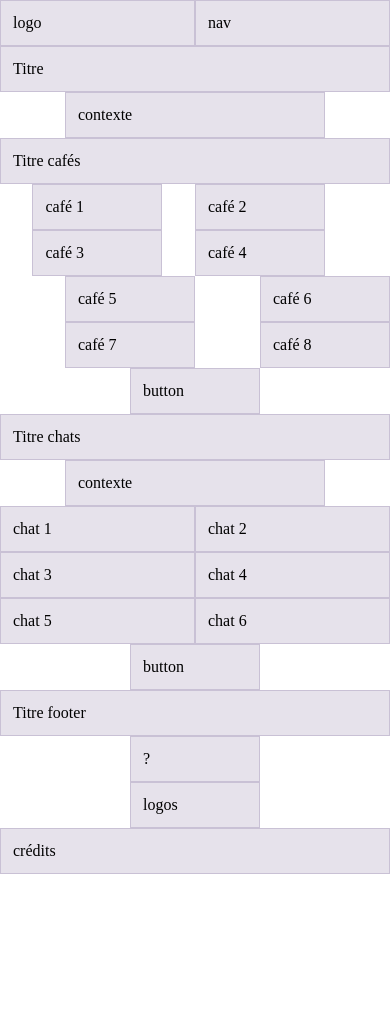
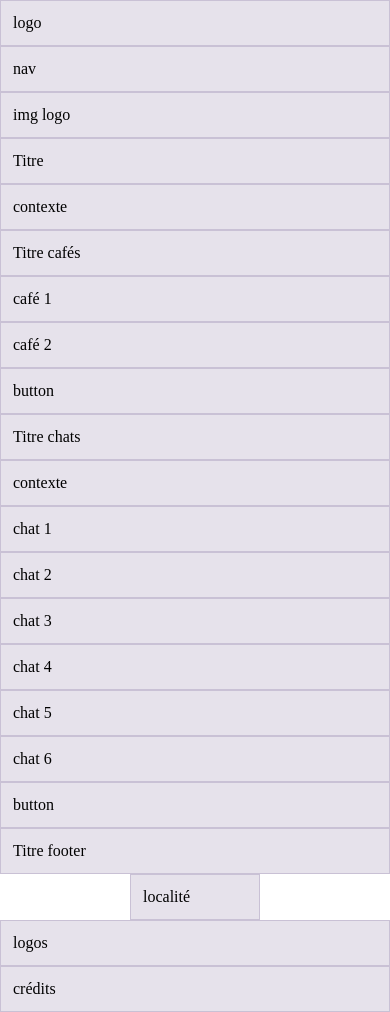
Before and after one commit to Lisa-str/catfe, a website built with Parcel: page src/index.html in a window 390 px wide. Before the commit the page ends 874 px from the top, so only its background shows below. Built offline with nearby package versions, Linux system fonts and the light colour scheme.

Commit message:
grille bootstrap responsive

```diff
--- a/src/index.html
+++ b/src/index.html
@@ -7,36 +7,31 @@
     <link rel="stylesheet" href="scss/main.scss" />
   </head>
   <body>
-    <div class="header">
+    <header>
       <div class="container">
         <div class="row">
-          <div class="col-6">logo</div>
-          <div class="col-6">nav</div>
-          <div class="col-12">Titre</div>
+          <div class="col-lg-6">logo</div>
+          <div class="col-lg-6">nav</div>
+          <div class="col-12">img logo</div>
+          <div class="col-lg-12">Titre</div>
         </div>
       </div>
-    </div>
+    </header>
     <main>
       <div class="contexte">
         <div class="container">
           <div class="row">
-            <div class="col-8 offset-2">contexte</div>
+            <div class="col-lg-8 offset-lg-2">contexte</div>
           </div>
         </div>
       </div>
       <div class="cafe">
         <div class="container">
           <div class="row">
-            <div class="col-12">Titre cafés</div>
-            <div class="col-4 offset-1">café 1</div>
-            <div class="col-4 offset-1">café 2</div>
-            <div class="col-4 offset-1">café 3</div>
-            <div class="col-4 offset-1">café 4</div>
-            <div class="col-4 offset-2">café 5</div>
-            <div class="col-4 offset-2">café 6</div>
-            <div class="col-4 offset-2">café 7</div>
-            <div class="col-4 offset-2">café 8</div>
-            <div class="col-4 offset-4">button</div>
+            <div class="col-lg-12">Titre cafés</div>
+            <div class="col-lg-4 offset-lg-1 col-md-6 col-sm-12">café 1</div>
+            <div class="col-lg-4 offset-lg-2 col-md-6 col-sm-12">café 2</div>
+            <div class="col-12">button</div>
           </div>
         </div>
       </div>
@@ -44,14 +39,14 @@
         <div class="container">
           <div class="row">
             <div class="col-12">Titre chats</div>
-            <div class="col-8 offset-2">contexte</div>
-            <div class="col-6">chat 1</div>
-            <div class="col-6">chat 2</div>
-            <div class="col-6">chat 3</div>
-            <div class="col-6">chat 4</div>
-            <div class="col-6">chat 5</div>
-            <div class="col-6">chat 6</div>
-            <div class="col-4 offset-4">button</div>
+            <div class="col-lg-8 offset-lg-2">contexte</div>
+            <div class="col-lg-6 col-md-12">chat 1</div>
+            <div class="col-lg-6 col-md-12">chat 2</div>
+            <div class="col-lg-6 col-md-12">chat 3</div>
+            <div class="col-lg-6 col-md-12">chat 4</div>
+            <div class="col-lg-6 col-md-12">chat 5</div>
+            <div class="col-lg-6 col-md-12">chat 6</div>
+            <div class="col-12">button</div>
           </div>
         </div>
       </div>
@@ -60,8 +55,8 @@
       <div class="container">
         <div class="row">
           <div class="col-12">Titre footer</div>
-          <div class="col-4 offset-4">?</div>
-          <div class="col-4 offset-4">logos</div>
+          <div class="col-4 offset-4">localité</div>
+          <div class="col-12">logos</div>
           <div class="col-12">crédits</div>
         </div>
       </div>
```
